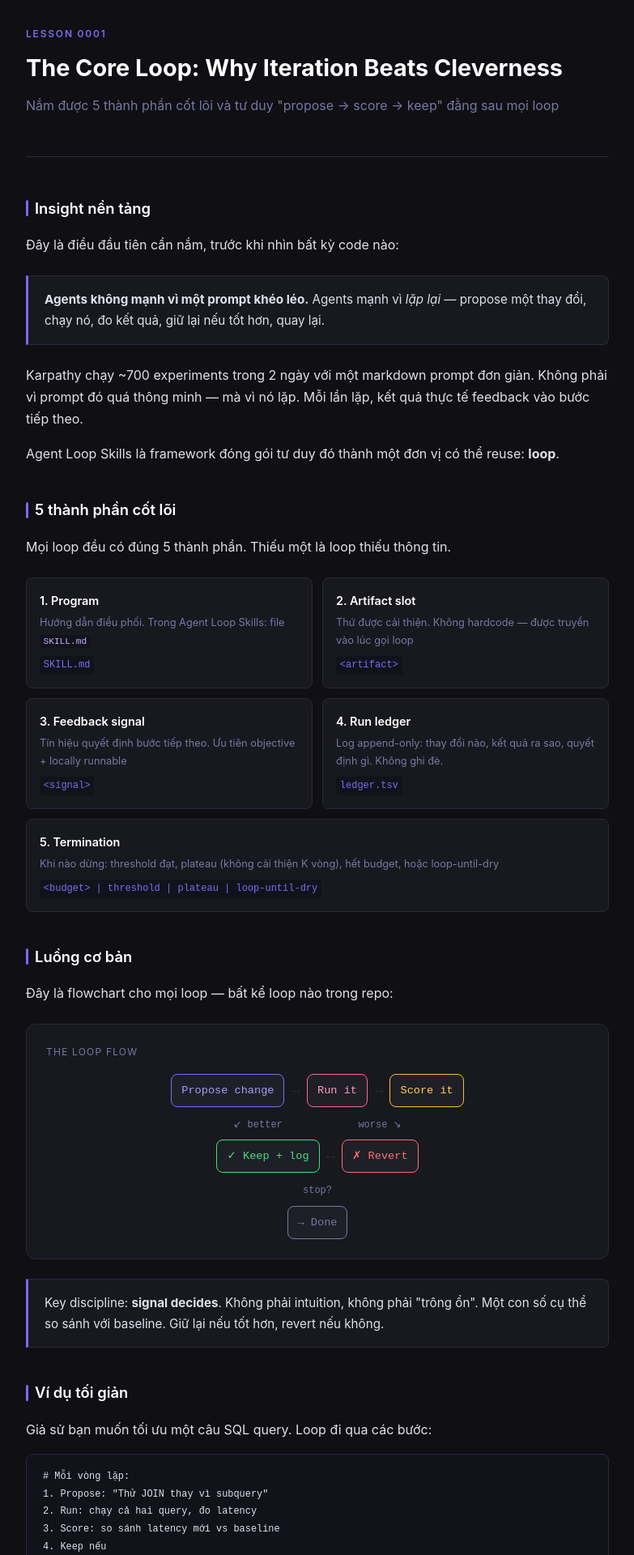
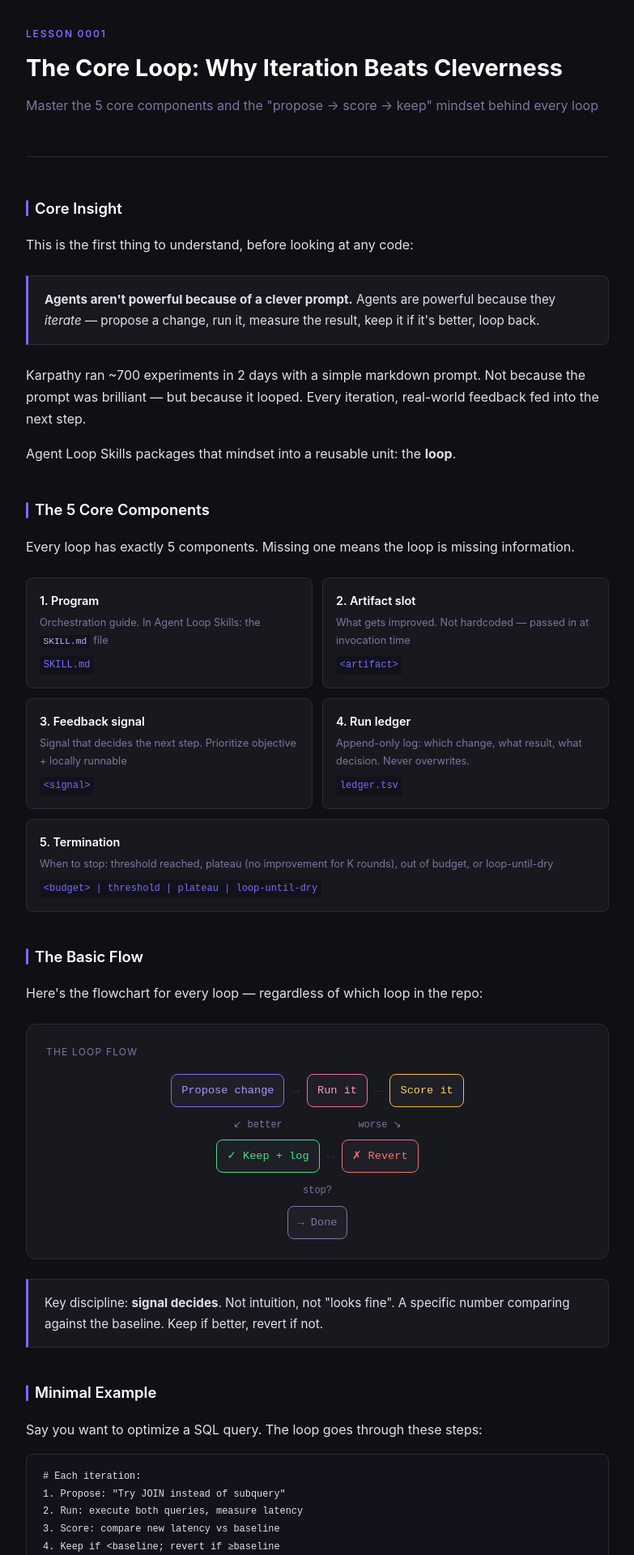
Before and after one commit to trinq/trinq.github.io, a Jekyll site: the page agent-loop-skills/lessons/0001-the-core-loop.html, which Jekyll copies as it is, in a window 1280 px wide. Shown: the top 1920 px of the page at 81% size, without its empty margins (248-1031 px from the left). Built offline with Jekyll 4.4.1, drawn with Linux system fonts in a browser that asks for light colours; some of the changed text lies outside the part shown.

Commit message:
Update Lesson 0001 & 0002: full English translation
Co-authored-by: Cursor <cursoragent@cursor.com>

```diff
--- a/agent-loop-skills/lessons/0001-the-core-loop.html
+++ b/agent-loop-skills/lessons/0001-the-core-loop.html
@@ -1,5 +1,5 @@
 <!DOCTYPE html>
-<html lang="vi">
+<html lang="en">
 <head>
   <meta charset="UTF-8">
   <meta name="viewport" content="width=device-width, initial-scale=1.0">
@@ -216,7 +216,7 @@
     }
 
     .ingredient-code {
-      font-family: 'SF Mono', monospace;
+      font-family: 'SF Mono', 'Fira Code', monospace;
       font-size: 0.75rem;
       color: var(--accent);
       background: var(--code-bg);
@@ -323,55 +323,55 @@
     <header>
       <div class="lesson-num">Lesson 0001</div>
       <h1>The Core Loop: Why Iteration Beats Cleverness</h1>
-      <p class="subtitle">Nắm được 5 thành phần cốt lõi và tư duy "propose → score → keep" đằng sau mọi loop</p>
+      <p class="subtitle">Master the 5 core components and the "propose → score → keep" mindset behind every loop</p>
     </header>
 
     <section>
-      <h2>Insight nền tảng</h2>
-      <p>Đây là điều đầu tiên cần nắm, trước khi nhìn bất kỳ code nào:</p>
+      <h2>Core Insight</h2>
+      <p>This is the first thing to understand, before looking at any code:</p>
       <div class="callout">
-        <p><strong>Agents không mạnh vì một prompt khéo léo.</strong> Agents mạnh vì <em>lặp lại</em> — propose một thay đổi, chạy nó, đo kết quả, giữ lại nếu tốt hơn, quay lại.</p>
+        <p><strong>Agents aren't powerful because of a clever prompt.</strong> Agents are powerful because they <em>iterate</em> — propose a change, run it, measure the result, keep it if it's better, loop back.</p>
       </div>
-      <p>Karpathy chạy ~700 experiments trong 2 ngày với một markdown prompt đơn giản. Không phải vì prompt đó quá thông minh — mà vì nó lặp. Mỗi lần lặp, kết quả thực tế feedback vào bước tiếp theo.</p>
-      <p>Agent Loop Skills là framework đóng gói tư duy đó thành một đơn vị có thể reuse: <strong>loop</strong>.</p>
+      <p>Karpathy ran ~700 experiments in 2 days with a simple markdown prompt. Not because the prompt was brilliant — but because it looped. Every iteration, real-world feedback fed into the next step.</p>
+      <p>Agent Loop Skills packages that mindset into a reusable unit: the <strong>loop</strong>.</p>
     </section>
 
     <section>
-      <h2>5 thành phần cốt lõi</h2>
-      <p>Mọi loop đều có đúng 5 thành phần. Thiếu một là loop thiếu thông tin.</p>
+      <h2>The 5 Core Components</h2>
+      <p>Every loop has exactly 5 components. Missing one means the loop is missing information.</p>
 
       <div class="ingredient-grid">
         <div class="ingredient">
           <div class="ingredient-name">1. Program</div>
-          <div class="ingredient-desc">Hướng dẫn điều phối. Trong Agent Loop Skills: file <code>SKILL.md</code></div>
+          <div class="ingredient-desc">Orchestration guide. In Agent Loop Skills: the <code>SKILL.md</code> file</div>
           <span class="ingredient-code">SKILL.md</span>
         </div>
         <div class="ingredient">
           <div class="ingredient-name">2. Artifact slot</div>
-          <div class="ingredient-desc">Thứ được cải thiện. Không hardcode — được truyền vào lúc gọi loop</div>
+          <div class="ingredient-desc">What gets improved. Not hardcoded — passed in at invocation time</div>
           <span class="ingredient-code">&lt;artifact&gt;</span>
         </div>
         <div class="ingredient">
           <div class="ingredient-name">3. Feedback signal</div>
-          <div class="ingredient-desc">Tín hiệu quyết định bước tiếp theo. Ưu tiên objective + locally runnable</div>
+          <div class="ingredient-desc">Signal that decides the next step. Prioritize objective + locally runnable</div>
           <span class="ingredient-code">&lt;signal&gt;</span>
         </div>
         <div class="ingredient">
           <div class="ingredient-name">4. Run ledger</div>
-          <div class="ingredient-desc">Log append-only: thay đổi nào, kết quả ra sao, quyết định gì. Không ghi đè.</div>
+          <div class="ingredient-desc">Append-only log: which change, what result, what decision. Never overwrites.</div>
           <span class="ingredient-code">ledger.tsv</span>
         </div>
         <div class="ingredient full-width">
           <div class="ingredient-name">5. Termination</div>
-          <div class="ingredient-desc">Khi nào dừng: threshold đạt, plateau (không cải thiện K vòng), hết budget, hoặc loop-until-dry</div>
+          <div class="ingredient-desc">When to stop: threshold reached, plateau (no improvement for K rounds), out of budget, or loop-until-dry</div>
           <span class="ingredient-code">&lt;budget&gt; | threshold | plateau | loop-until-dry</span>
         </div>
       </div>
     </section>
 
     <section>
-      <h2>Luồng cơ bản</h2>
-      <p>Đây là flowchart cho mọi loop — bất kể loop nào trong repo:</p>
+      <h2>The Basic Flow</h2>
+      <p>Here's the flowchart for every loop — regardless of which loop in the repo:</p>
 
       <div class="diagram">
         <div class="diagram-title">The Loop Flow</div>
@@ -391,81 +391,81 @@
       </div>
 
       <div class="callout">
-        <p>Key discipline: <strong>signal decides</strong>. Không phải intuition, không phải "trông ổn". Một con số cụ thể so sánh với baseline. Giữ lại nếu tốt hơn, revert nếu không.</p>
+        <p>Key discipline: <strong>signal decides</strong>. Not intuition, not "looks fine". A specific number comparing against the baseline. Keep if better, revert if not.</p>
       </div>
     </section>
 
     <section>
-      <h2>Ví dụ tối giản</h2>
-      <p>Giả sử bạn muốn tối ưu một câu SQL query. Loop đi qua các bước:</p>
+      <h2>Minimal Example</h2>
+      <p>Say you want to optimize a SQL query. The loop goes through these steps:</p>
 
-      <pre><code># Mỗi vòng lặp:
-1. Propose: "Thử JOIN thay vì subquery"
-2. Run: chạy cả hai query, đo latency
-3. Score: so sánh latency mới vs baseline
-4. Keep nếu <baseline; revert nếu ≥baseline
-5. Log: ledger ghi [iteration, change, latency_old, latency_new, decision]
-6. Stop: khi latency giảm < 5% sau 3 vòng liên tiếp</code></pre>
+      <pre><code># Each iteration:
+1. Propose: "Try JOIN instead of subquery"
+2. Run: execute both queries, measure latency
+3. Score: compare new latency vs baseline
+4. Keep if &lt;baseline; revert if ≥baseline
+5. Log: ledger records [iteration, change, latency_old, latency_new, decision]
+6. Stop: when latency drops &lt; 5% for 3 consecutive rounds</code></pre>
 
-      <p>Đây chính là <code>optimize-loop</code> trong repo. Bạn bind câu SQL vào, chỉ định cách đo latency, và loop tự chạy. Không cần viết lại logic propose/run/score mỗi lần.</p>
+      <p>This is exactly <code>optimize-loop</code> in the repo. You bind the SQL query, specify how to measure latency, and the loop runs itself. No need to rewrite propose/run/score logic every time.</p>
     </section>
 
     <section>
-      <h2>Bindings: cách loop nhận task</h2>
-      <p>Loop không hardcode artifact. Thay vào đó, khi gọi loop, bạn bind các giá trị cụ thể:</p>
+      <h2>Bindings: How a Loop Receives a Task</h2>
+      <p>A loop doesn't hardcode the artifact. Instead, when invoking the loop, you bind specific values:</p>
 
       <div class="meta-grid">
         <div class="meta-item">
           <span class="meta-icon">📦</span>
           <div>
             <div class="meta-label">artifact</div>
-            <div class="meta-value">File/task cụ thể của bạn</div>
+            <div class="meta-value">Your specific file/task</div>
           </div>
         </div>
         <div class="meta-item">
           <span class="meta-icon">⚡</span>
           <div>
             <div class="meta-label">signal</div>
-            <div class="meta-value">Cách đo "tốt hơn"</div>
+            <div class="meta-value">How to measure "better"</div>
           </div>
         </div>
         <div class="meta-item">
           <span class="meta-icon">🔧</span>
           <div>
             <div class="meta-label">run_cmd</div>
-            <div class="meta-value">Lệnh chạy artifact</div>
+            <div class="meta-value">Command to run the artifact</div>
           </div>
         </div>
         <div class="meta-item">
           <span class="meta-icon">⏱️</span>
           <div>
             <div class="meta-label">budget</div>
-            <div class="meta-value">Số vòng tối đa</div>
+            <div class="meta-value">Maximum number of iterations</div>
           </div>
         </div>
       </div>
 
-      <p>Bindings được resolve khi gọi loop — không cần sửa code. Bind đúng → loop chạy đúng task.</p>
+      <p>Bindings are resolved at invocation time — no code changes needed. Bind correctly → loop runs the right task.</p>
     </section>
 
     <section>
-      <h2>Loops vs Skills thường</h2>
-      <p>Skills thường (ví dụ: <code>create-blog-post</code>) làm một việc và dừng. Loops lặp đi lặp lại với feedback. Dùng khi:</p>
+      <h2>Loops vs Regular Skills</h2>
+      <p>Regular skills (e.g. <code>create-blog-post</code>) do one thing and stop. Loops iterate with feedback. Use when:</p>
       <div class="callout">
-        <p><strong>Dùng loop</strong> khi: bạn biết "tốt hơn" trông như thế nào và muốn machine tìm nó qua nhiều attempts.</p>
-        <p><strong>Dùng skill thường</strong> khi: một lần chạy là đủ, không cần đo lường giữa các attempts.</p>
+        <p><strong>Use a loop</strong> when: you know what "better" looks like and want the machine to find it across multiple attempts.</p>
+        <p><strong>Use a regular skill</strong> when: one run is enough, no measurement needed between attempts.</p>
       </div>
     </section>
 
     <footer>
-      <h3>Bài tập thực hành</h3>
-      <p>Trước bài tiếp theo, thử suy nghĩ:</p>
-      <p>🎯 <strong>Task của bạn</strong>: Bạn có task gì trong công việc hoặc dự án cá nhân mà bạn lặp đi lặp lại thủ công? (VD: tối ưu prompt, clean data, viết draft, debug)</p>
-      <p>Chọn 1-2 task đó. Chúng ta sẽ map chúng vào loop phù hợp hoặc viết loop mới ở bài tiếp.</p>
+      <h3>Practice Exercise</h3>
+      <p>Before the next lesson, try thinking about:</p>
+      <p>🎯 <strong>Your task</strong>: What repetitive manual work do you have in your job or personal projects? (E.g. prompt optimization, data cleaning, draft writing, debugging)</p>
+      <p>Pick 1-2 of those tasks. We'll map them to the right loop or write a new one in the next lesson.</p>
     </footer>
 
     <nav>
-      <span class="nav-hint">← Mission & Resources đã setup ở workspace root</span>
+      <span class="nav-hint">← Mission & Resources are set up at workspace root</span>
       <span class="nav-hint">Lesson 0002 →</span>
     </nav>
 
```
Also changed, not shown: agent-loop-skills/lessons/0002-install-and-pick.html (+47 -47 lines).
